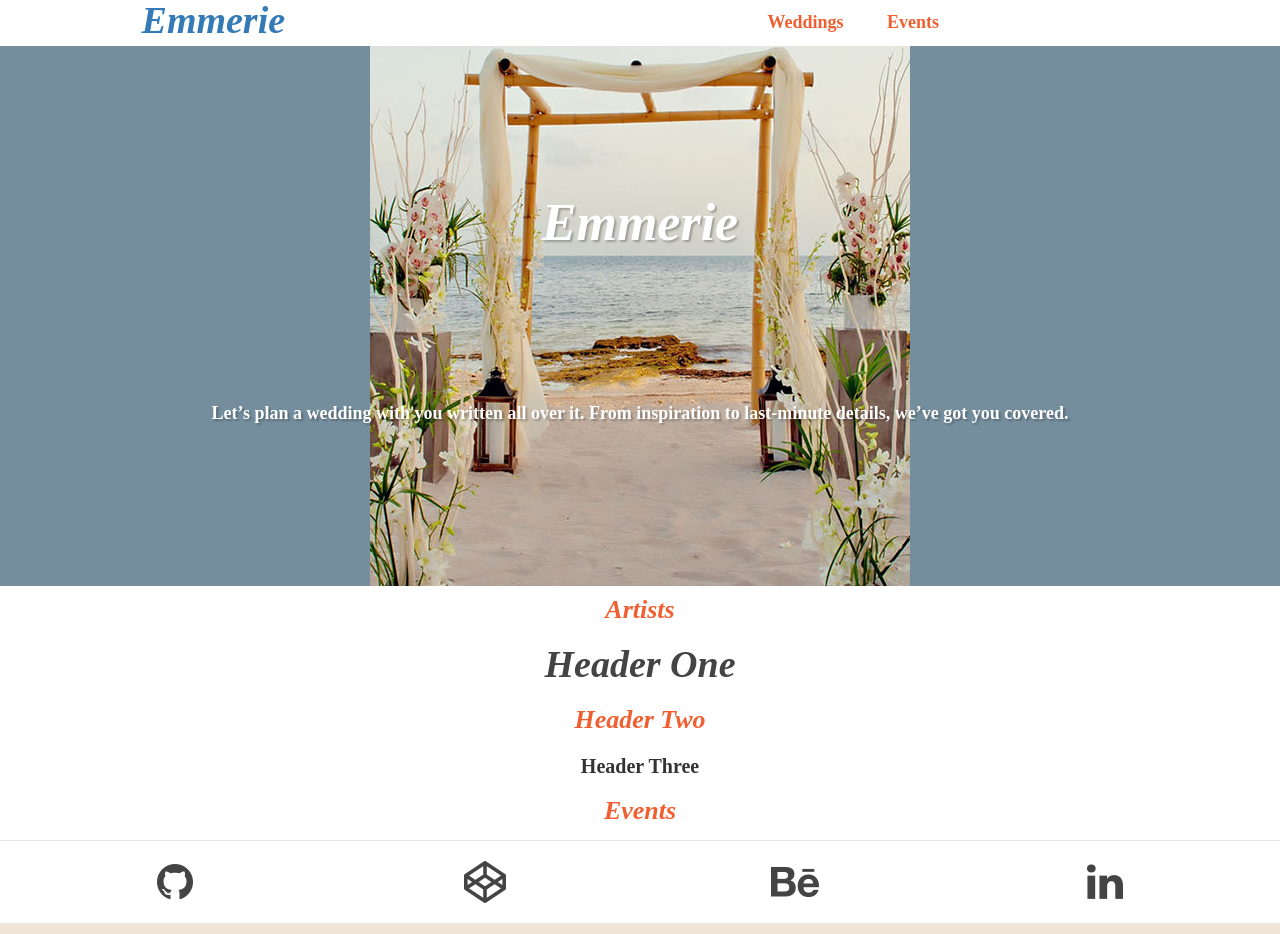
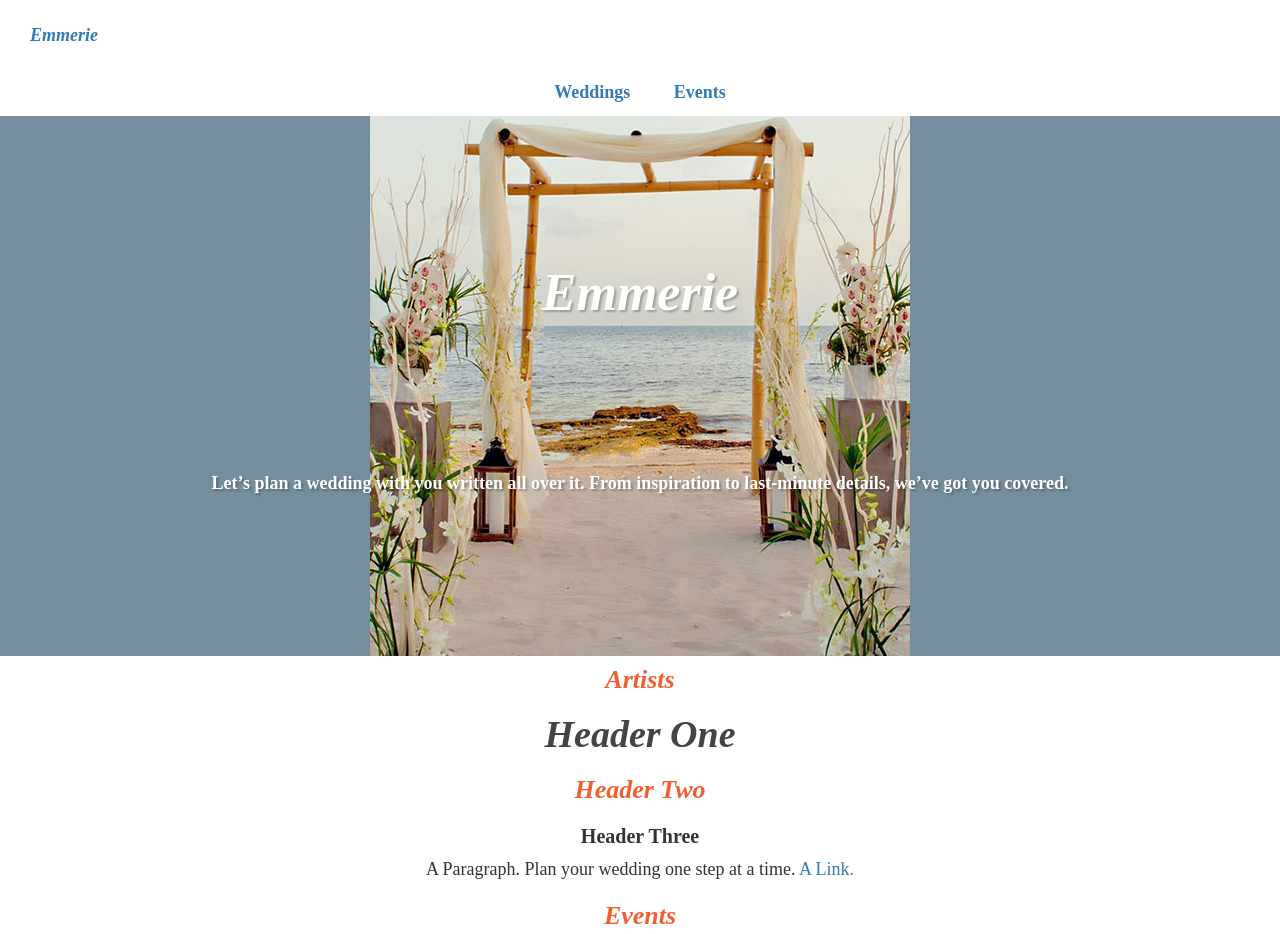
Before and after one commit to nhadinat/Emmerie, a website: page src/index.html in a window 1280 px wide. Shown: the top 934 px of the page. Drawn offline with nearby package versions, Linux system fonts and the light colour scheme; files that its build step writes are made by us from their sources; files whose address does not match are found by name.

Commit message:
Develop navbar brand

```diff
--- a/src/css/style.css
+++ b/src/css/style.css
@@ -40,14 +40,17 @@ img {
 
 /* Header */
 
-.header-logo {
+.navbar-brand {
     color: #444;
-    margin: 0;
+    margin: 10px 0 10px 0;
 }
-.header-logo:hover,
-.header-logo:active,
-.header-logo:focus {
-    color: #aaa;
+header.a {
+    color: #f15f30;
+}
+header.a:hover,
+header.a:active,
+header.a:focus {
+    color: #f15f30;
     text-decoration: none;
 }
 
@@ -67,10 +70,8 @@ nav > ul > li {
 }
 nav > ul > li > a {
     display: inline-block;
-    text-decoration: none;
     font-weight: 700;
     font-size: 18px;
-    color: #f15f30;
     padding: 0 20px 0 20px;
     vertical-align: middle;
 }
--- a/src/index.html
+++ b/src/index.html
@@ -29,12 +29,12 @@
 
       <!--Header-->
       <header class="row text-center">
-        <div class="col-sm-4">
-          <h1 class="header-logo">
+        <div class="col-sm-2">
+          <h1 class="navbar-brand">
             <a href="/" title="Emmerie Weddings and Events" alt="Emmerie Weddings and Events">Emmerie</a>
           </h1>
         </div>
-        <nav class="col-sm-8">
+        <nav class="col-sm-12">
           <ul>
             <li><a href="#">Weddings</a></li>
             <li><a href="#">Events</a></li>
@@ -57,6 +57,7 @@
           <h1>Header One</h1>
           <h2>Header Two</h2>
           <h3>Header Three</h3>
+          <p>A Paragraph. Plan your wedding one step at a time. <a href="#">A Link.</a></p>
         </div>
       </div>
 
```
